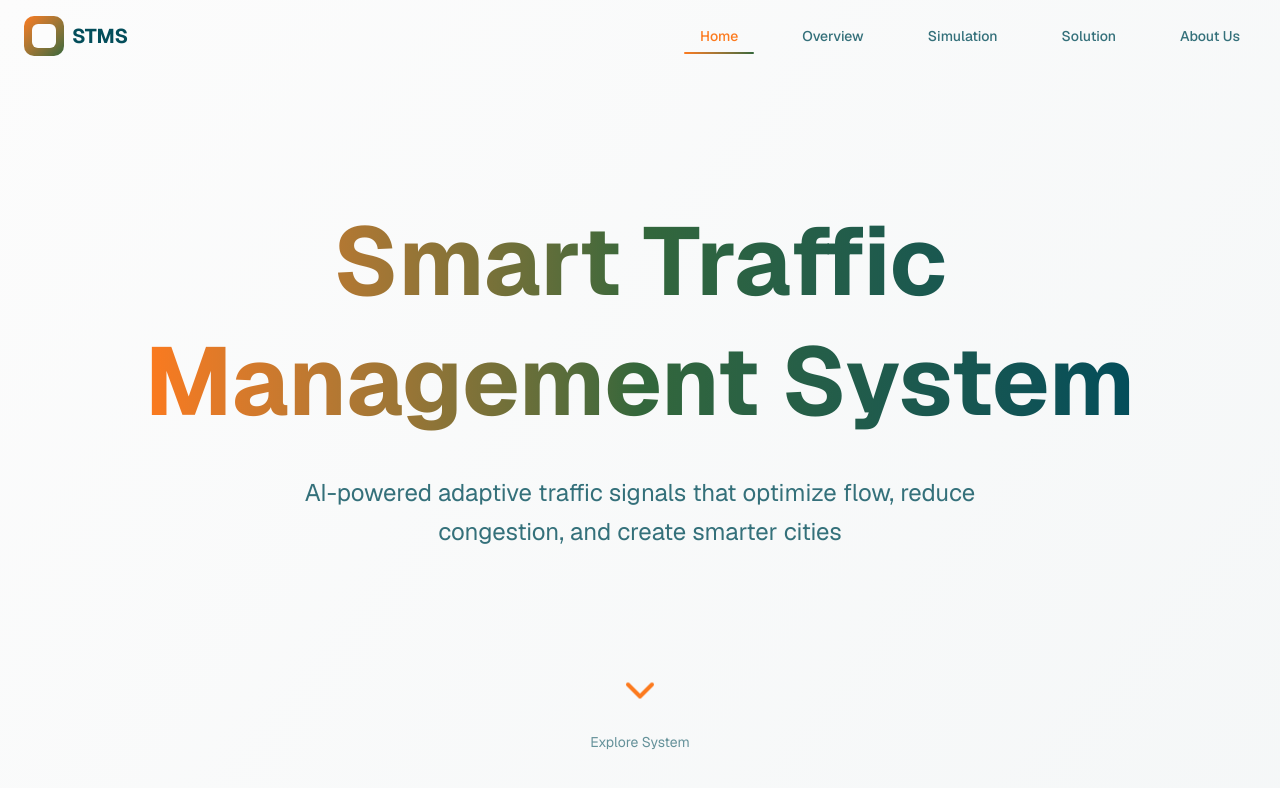
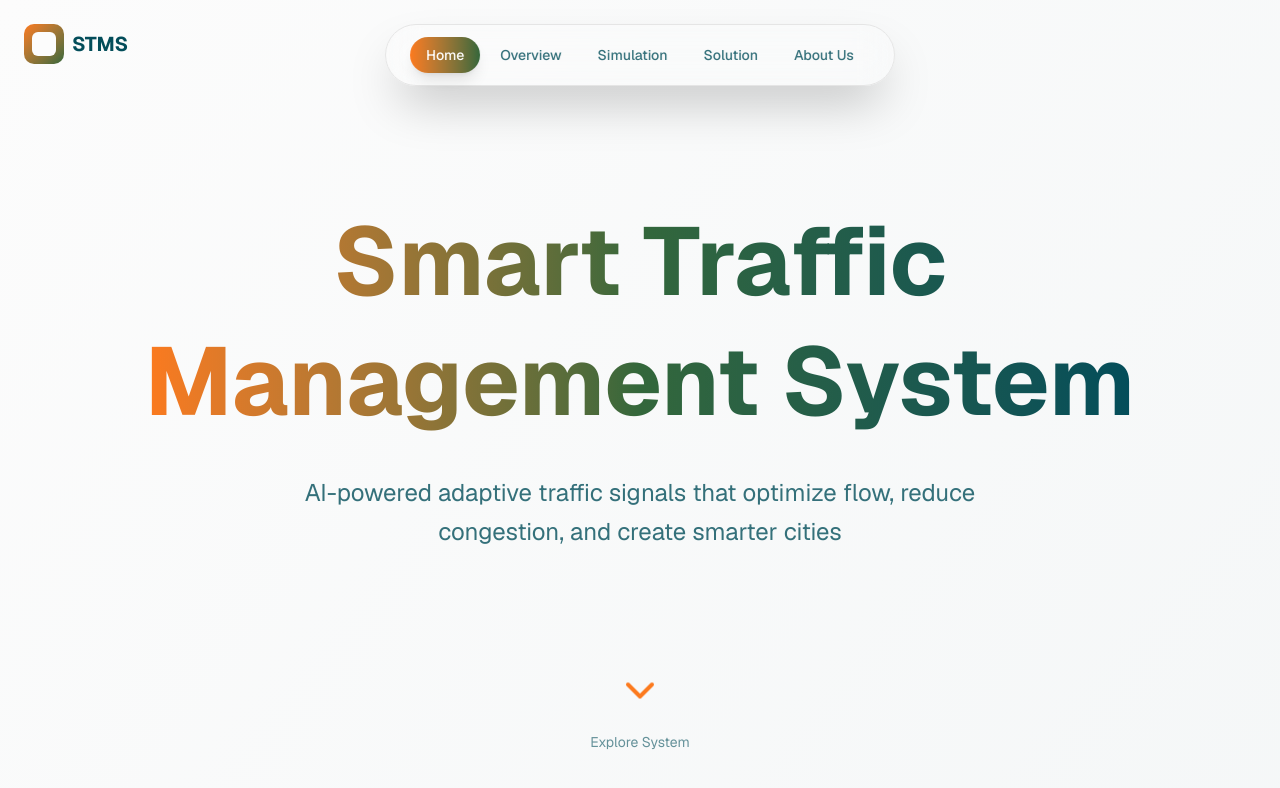
Before and after one commit to SaiGuruInukurthi/SIH_2025_PS50, a Next.js app: page / in a window 1280 px wide. Shown: the top 788 px of the page. Built offline with nearby package versions, Linux system fonts and the light colour scheme.

Commit message:
Changed navigation bad to be more appealing

```diff
--- a/components/navigation.tsx
+++ b/components/navigation.tsx
@@ -26,14 +26,9 @@ const Navigation = () => {
   ]
 
   return (
-    <nav
-      className={`fixed top-0 left-0 right-0 z-50 transition-all duration-300 ${
-        isScrolled ? "bg-[#FCFCFC]/80 backdrop-blur-md border-b border-[#034D5A]/10 shadow-lg" : "bg-transparent"
-      }`}
-    >
-      <div className="max-w-7xl mx-auto px-6 py-4">
-        <div className="flex items-center justify-between">
-          {/* Logo */}
+    <>
+      {/* Logo - Fixed position in top left */}
+      <div className="fixed top-6 left-6 z-50">
         <Link href="/" className="flex items-center space-x-2 group">
           <div className="w-10 h-10 bg-gradient-to-br from-[#FC7A1E] to-[#33673B] rounded-lg flex items-center justify-center group-hover:scale-110 transition-transform duration-300">
             <div className="w-6 h-6 bg-[#FCFCFC] rounded-sm"></div>
@@ -42,34 +37,39 @@ const Navigation = () => {
             STMS
           </span>
         </Link>
+      </div>
 
+      {/* Centered Navigation Pill */}
+      <nav className="fixed top-6 left-1/2 transform -translate-x-1/2 z-50">
+        <div className="bg-[#FFFE3]/20 backdrop-blur-lg border border-[#FFFE3]/30 rounded-full px-6 py-3 shadow-2xl">
           {/* Navigation Links */}
-          <div className="hidden md:flex items-center space-x-8">
+          <div className="flex items-center space-x-1">
             {navItems.map((item) => (
               <Link
                 key={item.href}
                 href={item.href}
-                className={`relative px-4 py-2 text-sm font-medium transition-all duration-300 hover:text-[#FC7A1E] ${
-                  pathname === item.href ? "text-[#FC7A1E]" : "text-[#034D5A]/80"
+                className={`relative px-4 py-2 text-sm font-medium transition-all duration-300 rounded-full ${
+                  pathname === item.href
+                    ? "text-white bg-gradient-to-r from-[#FC7A1E] to-[#33673B] shadow-lg"
+                    : "text-[#034D5A]/80 hover:text-[#FC7A1E] hover:bg-[#FFFE3]/20"
                 }`}
               >
                 {item.label}
-                {pathname === item.href && (
-                  <div className="absolute bottom-0 left-0 right-0 h-0.5 bg-gradient-to-r from-[#FC7A1E] to-[#33673B] rounded-full"></div>
-                )}
               </Link>
             ))}
           </div>
+        </div>
+      </nav>
 
-          {/* Mobile Menu Button */}
-          <button className="md:hidden p-2 text-[#034D5A] hover:text-[#FC7A1E] transition-colors duration-300">
+      {/* Mobile Menu Button - Fixed position in top right */}
+      <div className="fixed top-6 right-6 z-50 md:hidden">
+        <button className="p-3 text-[#034D5A] hover:text-[#FC7A1E] transition-colors duration-300 bg-[#FFFE3]/20 backdrop-blur-lg border border-[#FFFE3]/30 rounded-full shadow-lg">
           <svg className="w-6 h-6" fill="none" stroke="currentColor" viewBox="0 0 24 24">
             <path strokeLinecap="round" strokeLinejoin="round" strokeWidth={2} d="M4 6h16M4 12h16M4 18h16" />
           </svg>
         </button>
       </div>
-      </div>
-    </nav>
+    </>
   )
 }
 
```
Also changed, not shown: 1 other file (tests, documents, lock files or other folders). Lines whose indentation alone changed are shown as unchanged.
